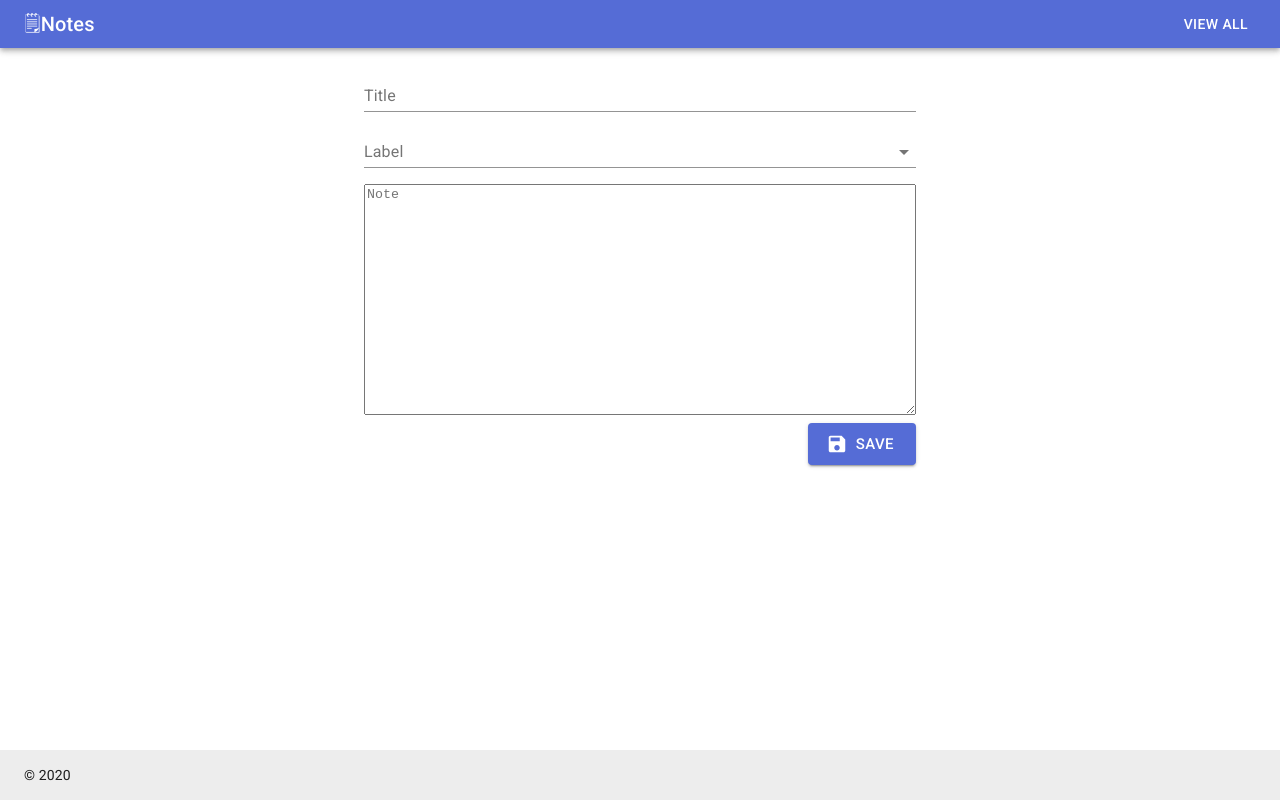
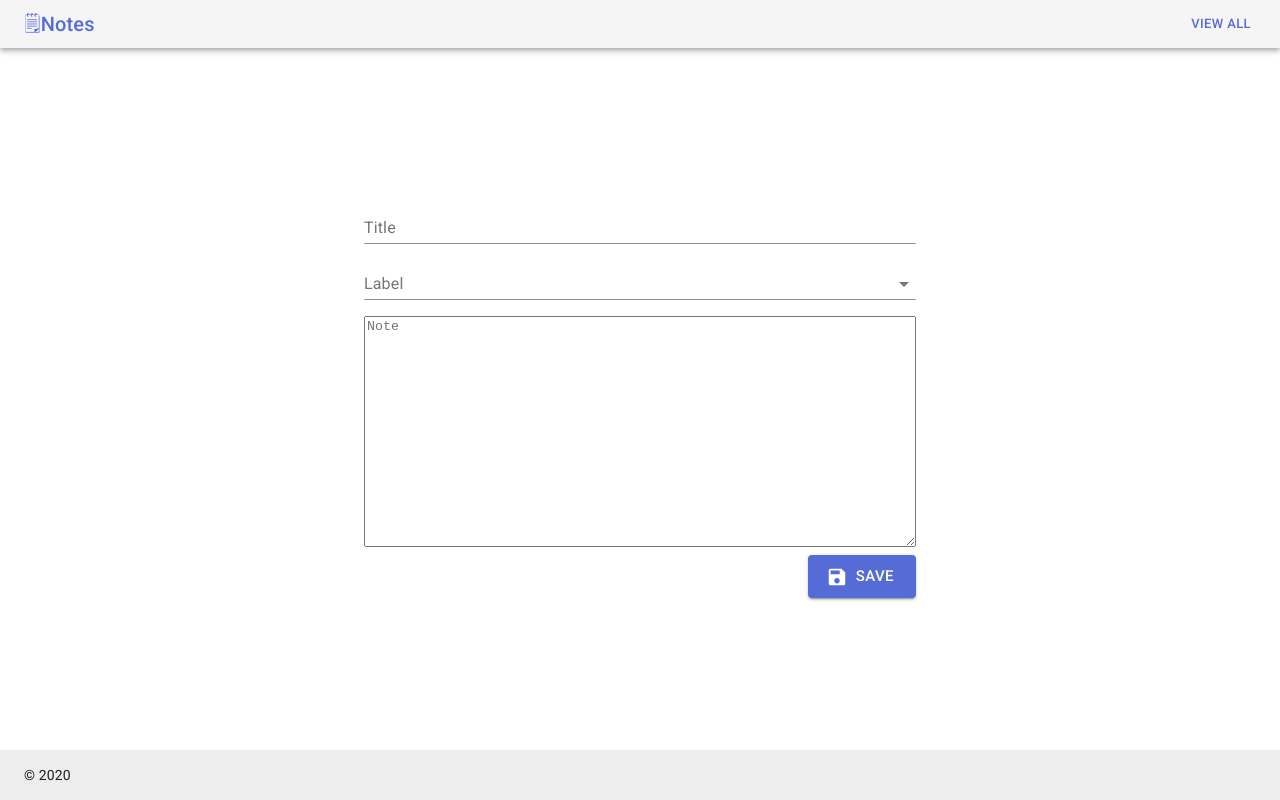
Before and after one commit to RobinRobinG/scratchpad, a React (Create React App) app: page / in a window 1280 px wide. Built offline with nearby package versions, Linux system fonts and the light colour scheme.

Commit message:
cleaned up the layout a bit

```diff
--- a/package.json
+++ b/package.json
@@ -6,6 +6,7 @@
     "@material-ui/core": "^4.9.1",
     "@material-ui/icons": "^4.9.1",
     "@material-ui/lab": "^4.0.0-alpha.43",
+    "@material-ui/system": "^4.9.3",
     "axios": "^0.18.1",
     "date-fns": "^2.9.0",
     "material-ui": "^0.20.2",
--- a/src/App.js
+++ b/src/App.js
@@ -5,6 +5,7 @@ import {
   Switch,
   Redirect
 } from 'react-router-dom';
+import { Box } from '@material-ui/core';
 import Navbar from './components/Navbar';
 import NewForm from './components/NewForm';
 import Notes from './components/Notes';
@@ -14,7 +15,7 @@ import './App.scss';
 
 const App = () => {
   return (
-    <div className="App">
+    <Box display="flex" flexDirection="column" style={{ minHeight: '100vh' }}>
       <Router>
         <Navbar />
         <Switch>
@@ -25,7 +26,7 @@ const App = () => {
         </Switch>
         <Footer />
       </Router>
-    </div>
+    </Box>
   );
 };
 
--- a/src/App.scss
+++ b/src/App.scss
@@ -1,31 +1,6 @@
 body {
   visibility: visible !important;
   font-family: 'Roboto', sans-serif;
-}
-
-.App {
-  display: flex;
-  flex-direction: column;
-  min-height: 100vh;
-
-  .content {
-    flex: 1;
-  }
-}
-
-.nav-bar {
-  .menu-icon {
-    margin-right: 10px;
-  }
-
-  .logo {
-    display: flex;
-    align-items: center;
-    flex-grow: 1;
-  }
-  .view-all {
-    margin-left: 10px;
-  }
 }
 
 .new-form {
@@ -42,22 +17,6 @@ body {
 
 .chip {
   margin-right: 10px;
-}
-
-.sub-header {
-  .chip {
-    margin: 6px 10px 0 0;
-  }
-}
-
-.note-card {
-  margin: 20px 10px;
-  border-top: 6px solid #556cd6;
-
-  .action-buttons {
-    display: flex;
-    justify-content: flex-end;
-  }
 }
 
 .clickable-chips {
--- /dev/null
+++ b/src/components/Content.js
@@ -0,0 +1,21 @@
+import React from 'react';
+import { makeStyles } from '@material-ui/core/styles';
+import { Container } from '@material-ui/core';
+
+const useStyles = makeStyles({
+  root: {
+    flex: 1
+  }
+});
+
+function Content(props) {
+  const classes = useStyles(props);
+
+  return (
+    <Container maxWidth="sm" className={classes.root}>
+      {props.children}
+    </Container>
+  );
+}
+
+export default Content;
--- a/src/components/EditForm.js
+++ b/src/components/EditForm.js
@@ -1,7 +1,8 @@
 import React, { useState, useEffect } from 'react';
 import { useHistory, useParams } from 'react-router-dom';
-import { Button, Container } from '@material-ui/core';
+import { Button } from '@material-ui/core';
 import axios from 'axios';
+import Content from './Content';
 import Input from './Input';
 import TextArea from './TextArea';
 import Tags from './Tags';
@@ -83,7 +84,7 @@ const EditForm = () => {
   const labelOptions = ['Work', 'Personal'];
 
   return (
-    <Container maxWidth="sm" className="content">
+    <Content>
       {isEmpty(note) === false && (
         <form
           onSubmit={event => handleEditNoteOnSubmit(note.id, event)}
@@ -129,7 +130,7 @@ const EditForm = () => {
           </div>
         </form>
       )}
-    </Container>
+    </Content>
   );
 };
 
--- a/src/components/Logo.js
+++ /dev/null
@@ -1,17 +0,0 @@
-import React from 'react';
-import { Typography } from '@material-ui/core';
-
-const Logo = () => {
-  return (
-    <div className="logo">
-      <Typography variant="h6" color="inherit">
-        <span role="img" aria-label="notepad">
-          🗒
-        </span>
-        Notes
-      </Typography>
-    </div>
-  );
-};
-
-export default Logo;
--- a/src/components/Navbar.js
+++ b/src/components/Navbar.js
@@ -1,12 +1,19 @@
 import React from 'react';
+import { makeStyles } from '@material-ui/core/styles';
+
 import { useLocation, useHistory } from 'react-router-dom';
-import { AppBar, Button, Toolbar } from '@material-ui/core';
-import Logo from './Logo';
+import { AppBar, Button, Toolbar, Typography } from '@material-ui/core';
+
+const useStyles = makeStyles(theme => ({
+  grow: {
+    flexGrow: 1
+  }
+}));
 
 function renderNewButton(pathname, history) {
   if (pathname !== '/') {
     return (
-      <Button color="inherit" onClick={() => history.push('/')}>
+      <Button color="primary" size="small" onClick={() => history.push('/')}>
         Add new
       </Button>
     );
@@ -17,7 +24,8 @@ function renderAllButton(pathname, history) {
   if (pathname !== '/notes') {
     return (
       <Button
-        color="inherit"
+        color="primary"
+        size="small"
         className="view-all"
         onClick={() => history.push('/notes')}
       >
@@ -28,17 +36,25 @@ function renderAllButton(pathname, history) {
 }
 
 function Navbar() {
+  const classes = useStyles();
   const { pathname } = useLocation();
   const history = useHistory();
 
   return (
-    <AppBar position="sticky" className="nav-bar">
-      <Toolbar variant="dense">
-        <Logo />
-        {renderNewButton(pathname, history)}
-        {renderAllButton(pathname, history)}
-      </Toolbar>
-    </AppBar>
+    <div className={classes.grow}>
+      <AppBar position="sticky" color="default">
+        <Toolbar variant="dense">
+          <Typography variant="h6" color="primary" className={classes.grow}>
+            <Typography variant="span" role="img" aria-label="notepad">
+              🗒
+            </Typography>
+            Notes
+          </Typography>
+          {renderNewButton(pathname, history)}
+          {renderAllButton(pathname, history)}
+        </Toolbar>
+      </AppBar>
+    </div>
   );
 }
 
--- a/src/components/NewForm.js
+++ b/src/components/NewForm.js
@@ -1,8 +1,9 @@
 import React, { useState } from 'react';
 import { useHistory } from 'react-router-dom';
-import { Button, Container } from '@material-ui/core';
+import { Button } from '@material-ui/core';
 import axios from 'axios';
 import uuidv4 from 'uuid/v4';
+import Content from './Content';
 import Input from './Input';
 import TextArea from './TextArea';
 import Tags from './Tags';
@@ -54,7 +55,7 @@ const NewForm = () => {
   const labelOptions = ['Work', 'Personal'];
 
   return (
-    <Container maxWidth="sm" className="content">
+    <Content>
       <form
         onSubmit={event => handleAddNoteOnSubmit(newEntry.id, event)}
         className="new-form"
@@ -86,7 +87,7 @@ const NewForm = () => {
           Save
         </Button>
       </form>
-    </Container>
+    </Content>
   );
 };
 
--- a/src/components/NoteCard.js
+++ b/src/components/NoteCard.js
@@ -1,6 +1,8 @@
 import React from 'react';
 import { useHistory } from 'react-router-dom';
+import { makeStyles } from '@material-ui/core/styles';
 import {
+  Box,
   Card,
   Divider,
   CardHeader,
@@ -16,6 +18,16 @@ import FaceIcon from '@material-ui/icons/Face';
 import BusinessCenterIcon from '@material-ui/icons/BusinessCenter';
 import { format } from 'date-fns';
 
+const useStyles = makeStyles({
+  root: {
+    borderRadius: '1rem',
+    margin: '1rem'
+  },
+  chip: {
+    marginRight: 10
+  }
+});
+
 function getIcon(value) {
   if (value.toLowerCase() === 'work') {
     return <BusinessCenterIcon />;
@@ -24,31 +36,34 @@ function getIcon(value) {
   }
 }
 
-function getSubheader(created, label) {
+function getSubheader(classes, created, label) {
   if (!created) {
     return null;
   }
   const date = format(new Date(created), 'MMMM dd, yyyy h:mm aaaa');
 
   return (
-    <div className="sub-header">
-      <div>{date}</div>
+    <Box display="flex" flexDirection="row" mt={1}>
+      <Box flexGrow={1}>
         {label.map((value, index) => (
           <Chip
             key={index}
             label={value}
-          className="chip"
+            className={classes.chip}
             variant="outlined"
             size="small"
             icon={getIcon(value)}
             color={value.toLowerCase() === 'work' ? 'primary' : 'secondary'}
           />
         ))}
-    </div>
+      </Box>
+      <Typography variant="subtitle1">{date}</Typography>
+    </Box>
   );
 }
 
 function NoteCard({ note, handleDeleteNote }) {
+  const classes = useStyles();
   let history = useHistory();
   const { title, body, id, label, created } = note;
 
@@ -58,15 +73,18 @@ function NoteCard({ note, handleDeleteNote }) {
   };
 
   return (
-    <Card className={`note-card ${label}`}>
-      <CardHeader title={title} subheader={getSubheader(created, label)} />
+    <Card raised className={classes.root}>
+      <CardHeader
+        title={title}
+        subheader={getSubheader(classes, created, label)}
+      />
       <Divider />
       <CardContent>
         <Typography variant="body2" color="textSecondary" component="p">
           {body}
         </Typography>
       </CardContent>
-      <CardActions className="action-buttons">
+      <CardActions>
         <IconButton aria-label="edit" onClick={handleNoteEditOnClick}>
           <EditIcon />
         </IconButton>
--- a/src/components/Notes.js
+++ b/src/components/Notes.js
@@ -1,5 +1,5 @@
 import React, { useState, useEffect } from 'react';
-import { Container } from '@material-ui/core';
+import Content from './Content';
 import NoteCard from './NoteCard';
 import Chips from './Chips';
 import axios from 'axios';
@@ -54,7 +54,7 @@ const Notes = () => {
   const tags = ['All', 'Work', 'Personal'];
 
   return (
-    <Container maxWidth="sm" className="content">
+    <Content>
       <Chips tags={tags} handleClick={chipsOnClick} />
       {filteredNotes && notes.length > 0 ? (
         filteredNotes.map(note => (
@@ -67,7 +67,7 @@ const Notes = () => {
       ) : (
         <div className="tile loading">Loading...</div>
       )}
-    </Container>
+    </Content>
   );
 };
 
--- a/src/theme.js
+++ b/src/theme.js
@@ -16,6 +16,15 @@ const theme = createMuiTheme({
     background: {
       default: '#fff'
     }
+  },
+  typography: {
+    subtitle1: {
+      fontSize: 14,
+      fontStyle: 'italic'
+    },
+    body: {
+      fontWeight: 500
+    }
   }
 });
 
```
Also changed, not shown: src/components/demo.js (added, +20 -0 lines), 1 other file (tests, documents, lock files or other folders). Lines whose indentation alone changed are shown as unchanged.
